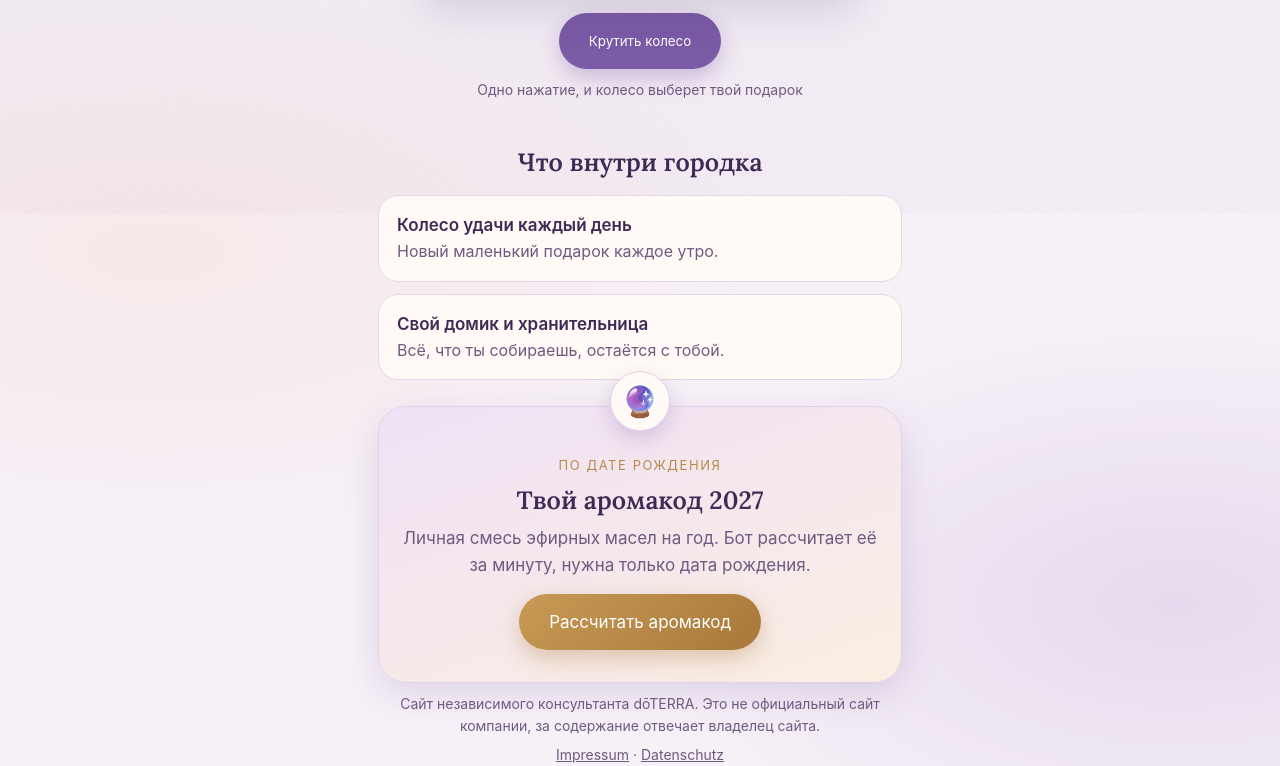
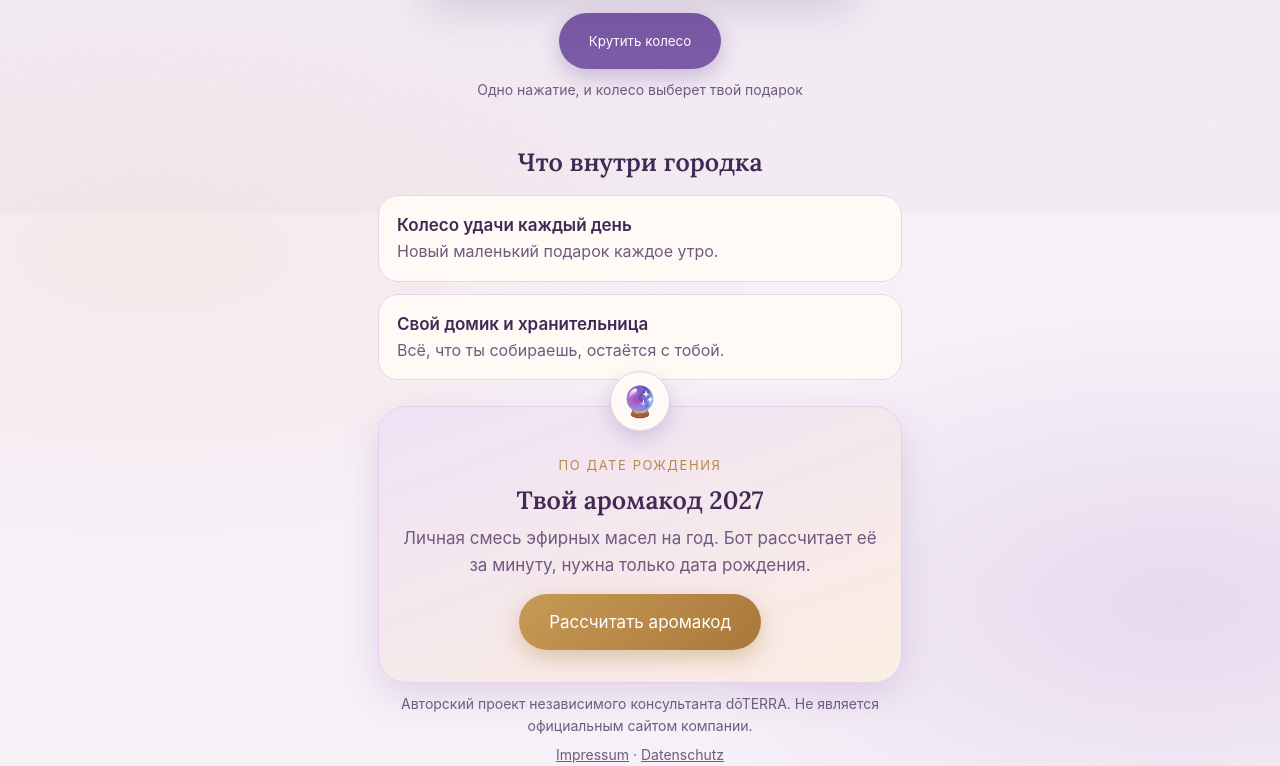
Before and after one commit to Kleinermann-team/aromagorodok-site, a plain HTML site: page index.html in a window 1280 px wide. Shown: the part 587-1353 px from the top of the page. Drawn offline with Linux system fonts and the light colour scheme.

Commit message:
Сайт: строка в подвале
Co-Authored-By: Claude Fable 5.2 <noreply@anthropic.com>
Claude-Session: https://claude.ai/code/session_01P4zmcMZJvsQeeCSeknN72P

```diff
--- a/index.html
+++ b/index.html
@@ -136,7 +136,7 @@ footer a{color:var(--soft)}
 </main>
 
 <footer class="wrap">
-  <p>Сайт независимого консультанта dōTERRA. Это не официальный сайт компании, за содержание отвечает владелец сайта.</p>
+  <p>Авторский проект независимого консультанта dōTERRA. Не является официальным сайтом компании.</p>
   <p style="margin-top:8px"><a href="impressum.html" id="imp">Impressum</a> · <a href="datenschutz.html" id="dsg">Datenschutz</a></p>
 </footer>
 
```
